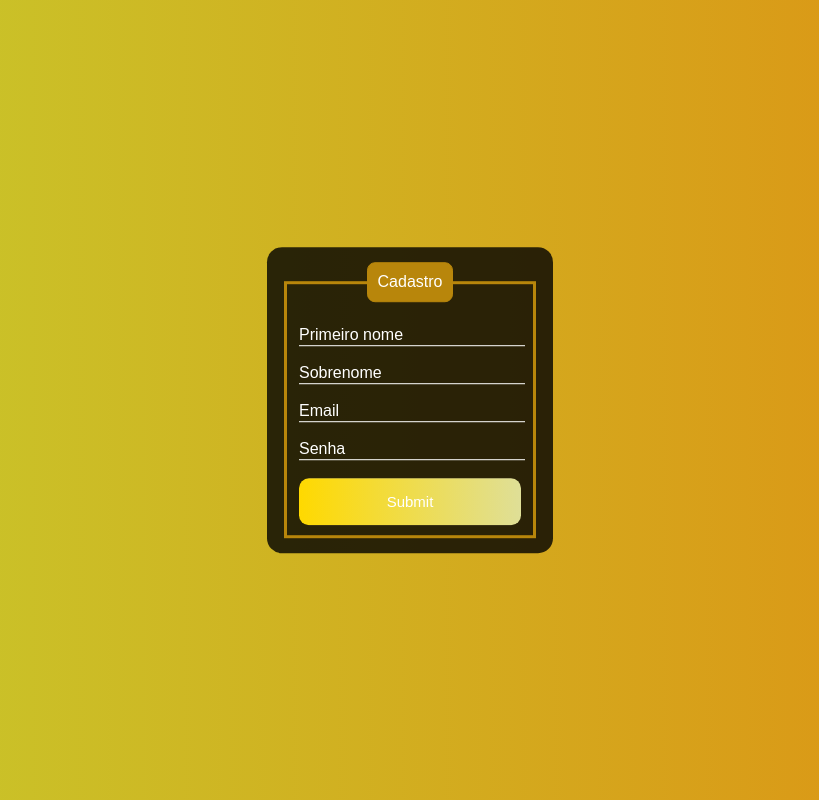
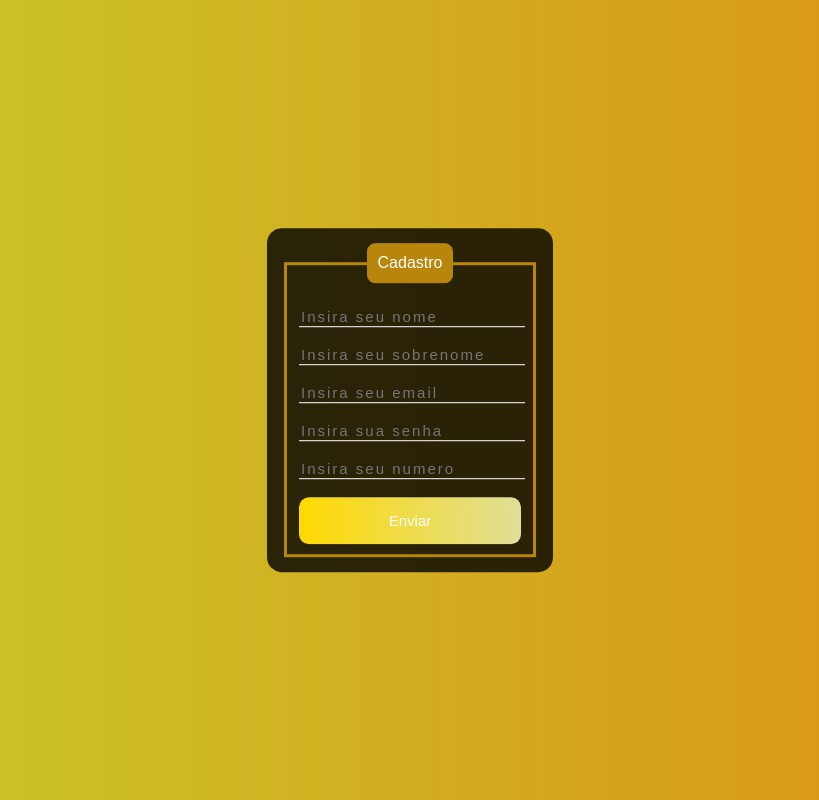
Before and after one commit to joaopb0/trabalhoweb, a website: page raiz/Formulario/Formulario.html in a window 1280 px wide. Shown: the whole page, without its empty margins (230-1049 px from the left). Drawn offline with Linux system fonts and the light colour scheme.

Commit message:
Regras de validação

```diff
--- a/raiz/Formulario/Formulario.html
+++ b/raiz/Formulario/Formulario.html
@@ -75,31 +75,39 @@
 </head>
 <body>
     <div class="box">
-        <form action="">
+        <form action="" name="formulario">
             <fieldset>
                 <legend>Cadastro</legend>
                 <br>
                 <div class="inputBox">
-                    <input type="text" name="nome" id="Primeiro nome" class="inputUser" required maxlength="45">
-                    <label for="nome" class="labelInput">Primeiro nome</label>
+                    <input type="text" name="nome" id="nome" placeholder="Insira seu nome" class="inputUser" required maxlength="45">
+                    <label for="nome" class="labelInput"></label>
                 </div>
                 <br>
                 <div class="inputBox">
-                    <input type="sobrenome" name="sobrenome" id="sobrenome" class="inputUser" required maxlength="45">
-                    <label for="nome" class="labelInput">Sobrenome</label>
+                    <input type="sobrenome" name="sobrenome" id="sobrenome" placeholder="Insira seu sobrenome" class="inputUser" required maxlength="45">
+                    <label for="sobrenome" class="labelInput"></label>
                 </div>
                 <br>
                 <div class="inputBox">
-                    <input type="text" name="email" id="email" class="inputUser" required maxlength="45">
-                    <label for="email" class="labelInput">Email</label>
+                    <input type="email" name="email" id="email" placeholder="Insira seu email" class="inputUser" required maxlength="45">
+                    <label for="email" class="labelInput"></label>
                 </div>
                 <br>
                 <div class="inputBox">
-                    <input type="senha" name="senha" id="senha" class="inputUser" required maxlength="45">
-                    <label for="senha" class="labelInput">Senha</label>
+                    <input type="password" name="senha" id="senha" placeholder="Insira sua senha" class="inputUser" required minlength="8">
+                    <label for="senha" class="labelInput"></label>
                 </div>
                 <br>
-                <input type="submit" name="submit" id="submit">
+                <div class="inputBox">
+                    <input type="tel" name="telefone" id="telefone" placeholder="Insira seu numero" class="inputUser" required maxlength="12" pattern="[0-9]{11}">
+                    <label for="telefone" class="labelInput"></label>
+                </div>
+                <br>
+                <button type="submit" name="submit" id="submit">
+                    Enviar
+                </button>
+                  <!--<input type="submit" name="submit" id="submit">-->
             </fieldset>
         </form>
     </div>
```
Also changed, not shown: 1 other file.
